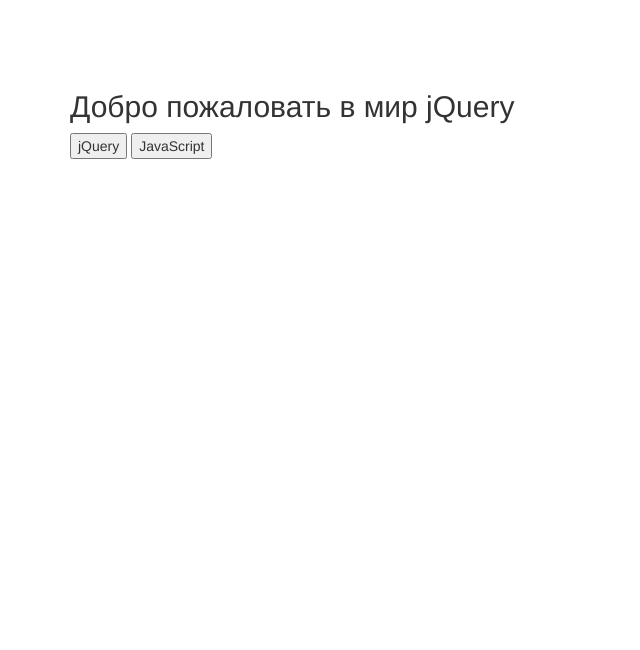
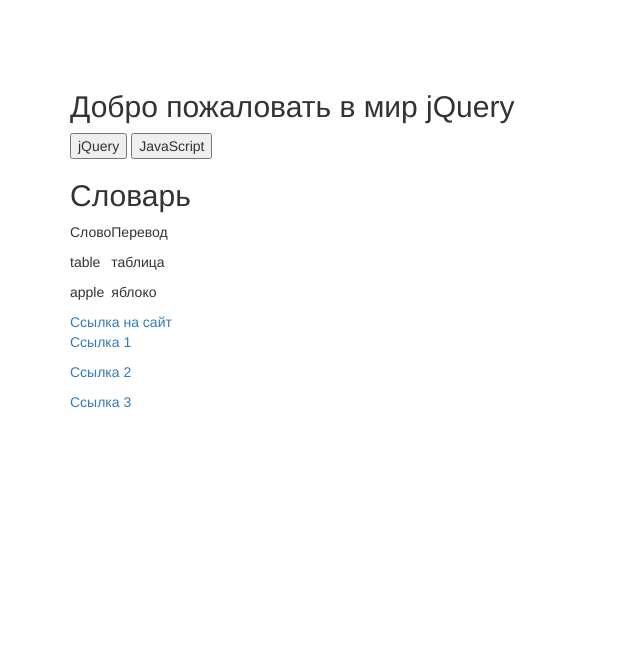
Before and after one commit to sveten0k/jquery, a Yii app: template views/start/start.php in a window 1280 px wide. Shown: the top 650 px of the page, without its empty margins (0-640 px from the left). Run offline with PHP 8.4 and a stand-in for Yii, Linux system fonts and the light colour scheme; the template is opened without the code that fills it, so the values that code supplies are empty; some libraries are stand-ins or nearby versions.

Commit message:
first commit

```diff
--- a/views/start/start.php
+++ b/views/start/start.php
@@ -3,10 +3,26 @@
 $this->title = 'Мир jQuery';
 ?>
 
-
 <h2>Добро пожаловать в мир jQuery</h2>
 <button id="btn1">jQuery</button>
 <button id="btn2" onclick="alert('Мир JavaScript'); ">JavaScript</button>
+
+<h2>Словарь</h2>
+<table id="tab">
+<tr class="tabhead"><td><p>Слово</p></td><td><p>Перевод</p></td></tr>
+<tr><td><p>table</p></td><td><p>таблица</p></td></tr>
+<tr><td><p>apple</p></td><td><p>яблоко</p></td></tr>
+</table>
+
+    <div id="menu">
+        <a href="m.tml" class="redStyle">Ссылка на сайт</a>
+    </div>
+
+    <div id="menu">
+    <p><a href="1.html" class="open">Ссылка 1</a></p>
+    <p><a href="2.html" class="open">Ссылка 2</a></p>
+</div>
+<p><a href="3.html" class="open">Ссылка 3</a></p>
 
 <?php
 $this->registerJs(<<<JS
@@ -14,5 +30,8 @@ $('#btn1').bind('click', function(){
         $(this).css('background-color', 'red');
             alert('Мир jQuery');
     });
+$('#tab .tabhead').css('background-color', 'silver');
+$('div#menu a.redStyle').css('color', 'green');
+$(".open", "div#menu").css('background-color', 'silver');
 JS
 );
```
Also changed, not shown: controllers/ElementsController.php (added, +14 -0 lines), views/elements/element.php (added, +18 -0 lines).
